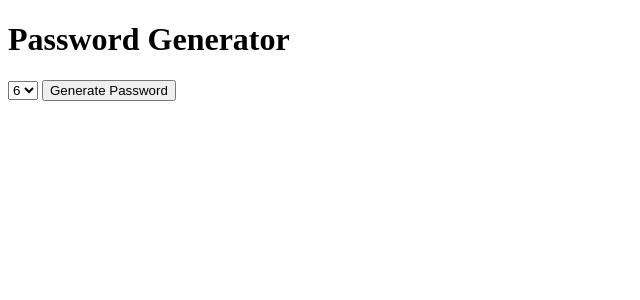
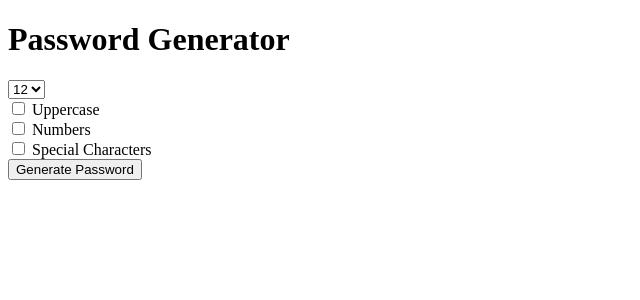
Before and after one commit to varsey/django-password-generator, a Django app: page / in a window 1280 px wide. Shown: the top 300 px of the page, without its empty margins (0-640 px from the left). Run offline with Django 4.2, Linux system fonts and the light colour scheme.

Commit message:
feat [generator/templates] more option in 'home' template

```diff
--- a/generator/templates/generator/home.html
+++ b/generator/templates/generator/home.html
@@ -11,7 +11,20 @@
             <option value="6">6</option>
             <option value="7">7</option>
             <option value="8">8</option>
+            <option value="9">9</option>
+            <option value="10">10</option>
+            <option value="11">11</option>
+            <option value="12" selected="selected">12</option>
+            <option value="13">13</option>
+            <option value="14">14</option>
         </select>
+        <br>
+        <input type="checkbox" name="uppercase"> Uppercase
+        <br>
+        <input type="checkbox" name="numbers"> Numbers
+        <br>
+        <input type="checkbox" name="special"> Special Characters
+        <br>
         <input type="submit" value="Generate Password">
     </form>
 </body>
```
